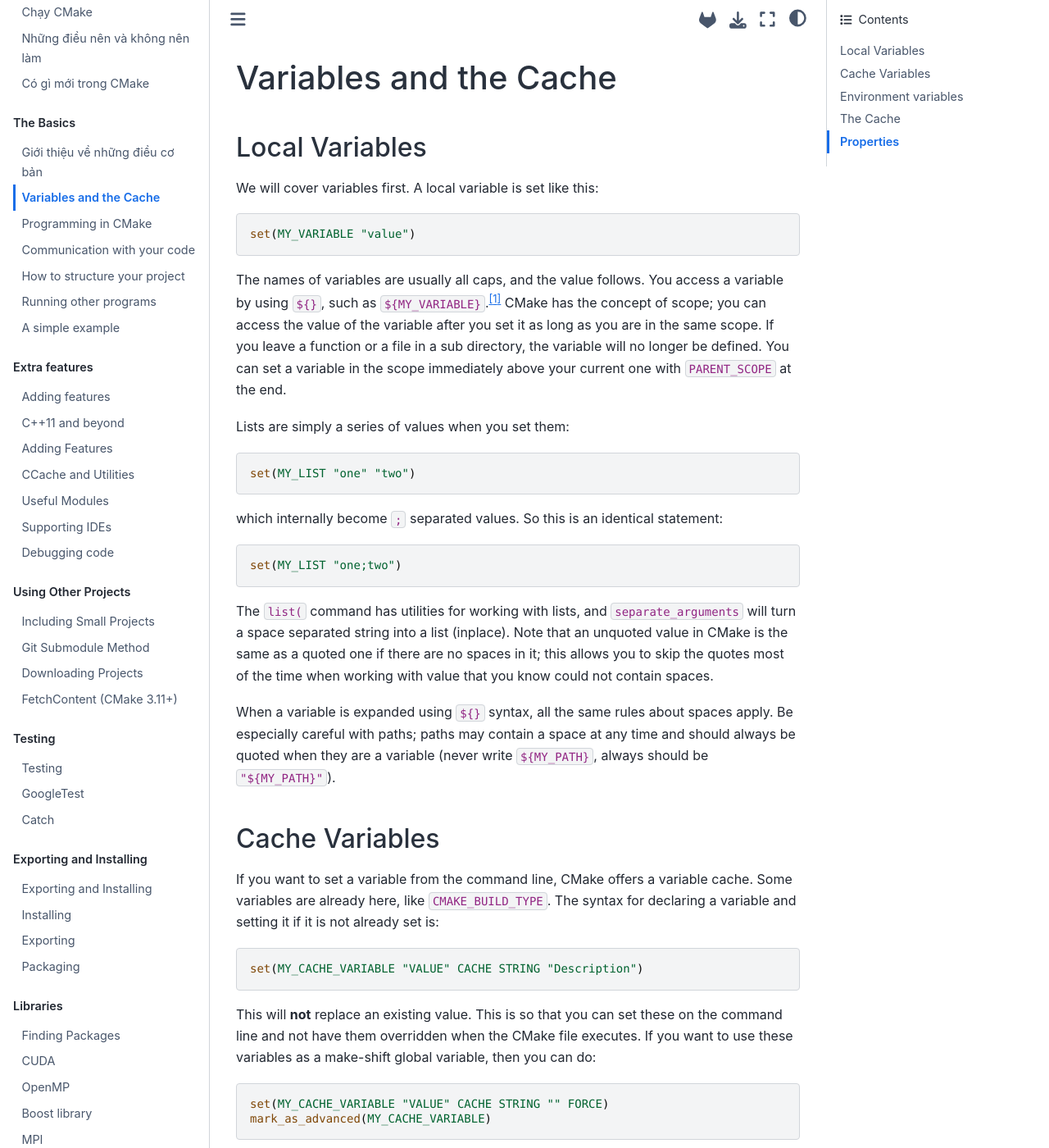
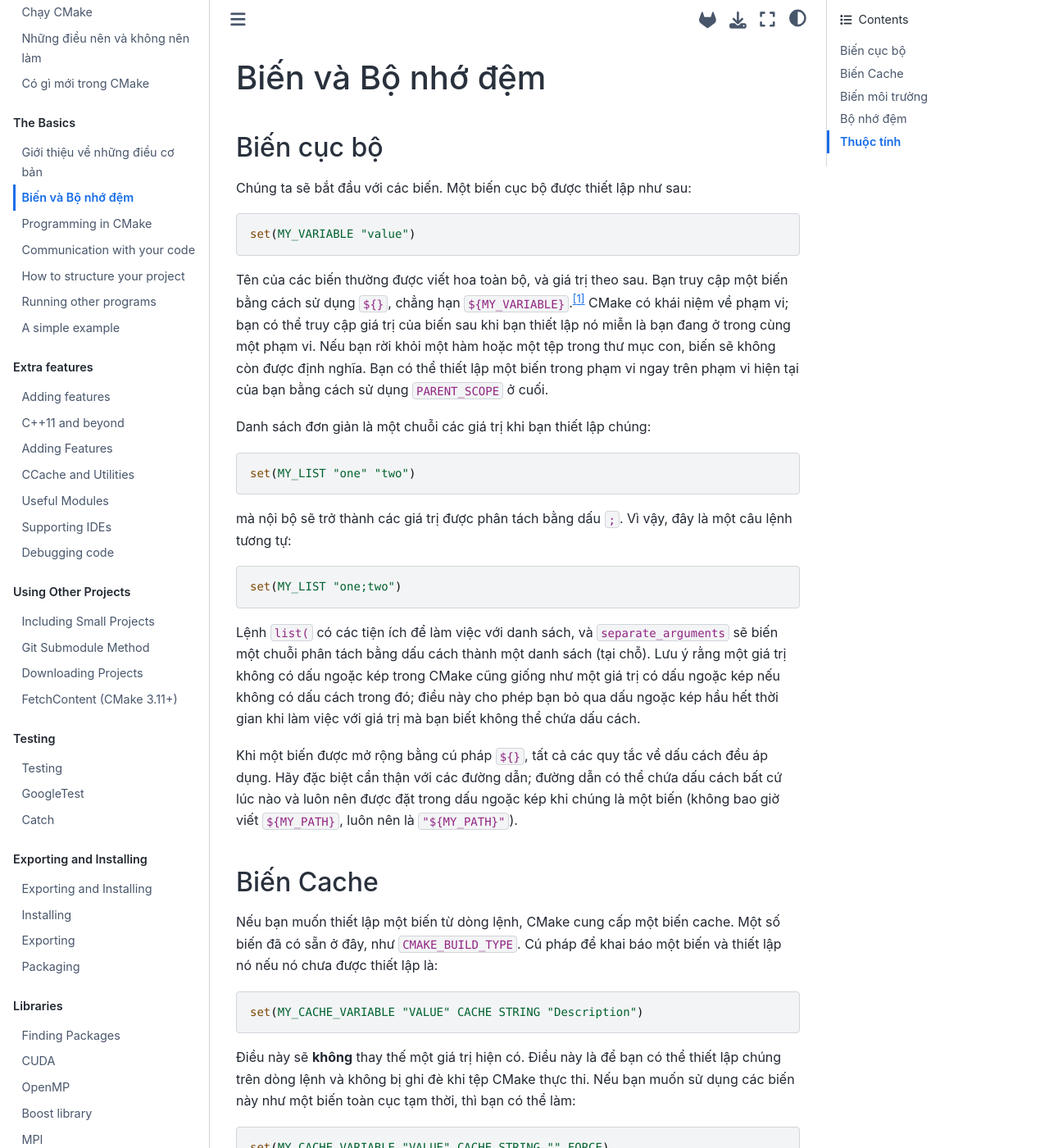
Before and after one commit to xuanvuong1702/Modern-CMake-VI-VN, a Jupyter Book: the page built from chapters/basics/variables.md, in a window 1280 px wide and 1400 px high. Shown: the whole window at 82% size. Built offline with Jupyter Book 1.0.4 settings and Sphinx 7.4.7 and the Sphinx Book theme 1.1.4, drawn with Linux system fonts in a browser that asks for light colours; some of the changed text lies outside the part shown.

Commit message:
translate variable

````diff
--- a/chapters/basics/variables.md
+++ b/chapters/basics/variables.md
@@ -1,75 +1,71 @@
-# Variables and the Cache
+# Biến và Bộ nhớ đệm
 
-## Local Variables
+## Biến cục bộ
 
-We will cover variables first. A local variable is set like this:
+Chúng ta sẽ bắt đầu với các biến. Một biến cục bộ được thiết lập như sau:
 
 ```CMake
 set(MY_VARIABLE "value")
 ```
 
-The names of variables are usually all caps, and the value follows. You access a variable by using `${}`, such as `${MY_VARIABLE}`.[^1] CMake has the concept of scope; you can access the value of the variable after you set it as long as you are in the same scope. If you leave a function or a file in a sub directory, the variable will no longer be defined. You can set a variable in the scope immediately above your current one with `PARENT_SCOPE` at the end.
+Tên của các biến thường được viết hoa toàn bộ, và giá trị theo sau. Bạn truy cập một biến bằng cách sử dụng `${}`, chẳng hạn `${MY_VARIABLE}`.[^1] CMake có khái niệm về phạm vi; bạn có thể truy cập giá trị của biến sau khi bạn thiết lập nó miễn là bạn đang ở trong cùng một phạm vi. Nếu bạn rời khỏi một hàm hoặc một tệp trong thư mục con, biến sẽ không còn được định nghĩa. Bạn có thể thiết lập một biến trong phạm vi ngay trên phạm vi hiện tại của bạn bằng cách sử dụng `PARENT_SCOPE` ở cuối.
 
-Lists are simply a series of values when you set them:
+Danh sách đơn giản là một chuỗi các giá trị khi bạn thiết lập chúng:
 
 ```cmake
 set(MY_LIST "one" "two")
 ```
 
-which internally become `;` separated values. So this is an identical statement:
+mà nội bộ sẽ trở thành các giá trị được phân tách bằng dấu `;`. Vì vậy, đây là một câu lệnh tương tự:
 
 ```cmake
 set(MY_LIST "one;two")
 ```
+Lệnh `list(` có các tiện ích để làm việc với danh sách, và `separate_arguments` sẽ biến một chuỗi phân tách bằng dấu cách thành một danh sách (tại chỗ). Lưu ý rằng một giá trị không có dấu ngoặc kép trong CMake cũng giống như một giá trị có dấu ngoặc kép nếu không có dấu cách trong đó; điều này cho phép bạn bỏ qua dấu ngoặc kép hầu hết thời gian khi làm việc với giá trị mà bạn biết không thể chứa dấu cách.
 
-The `list(` command has utilities for working with lists, and `separate_arguments` will turn a space separated string into a list (inplace). Note that an unquoted value in CMake is the same as a quoted one if there are no spaces in it; this allows you to skip the quotes most of the time when working with value that you know could not contain spaces.
+Khi một biến được mở rộng bằng cú pháp `${}`, tất cả các quy tắc về dấu cách đều áp dụng. Hãy đặc biệt cẩn thận với các đường dẫn; đường dẫn có thể chứa dấu cách bất cứ lúc nào và luôn nên được đặt trong dấu ngoặc kép khi chúng là một biến (không bao giờ viết `${MY_PATH}`, luôn nên là `"${MY_PATH}"`).
 
-When a variable is expanded using `${}` syntax, all the same rules about spaces apply. Be especially careful with paths; paths may contain a space at any time and should always be quoted when they are a variable (never write `${MY_PATH}`, always should
-be `"${MY_PATH}"`).
+## Biến Cache
 
-## Cache Variables
-
-If you want to set a variable from the command line, CMake offers a variable cache. Some variables are already here, like `CMAKE_BUILD_TYPE`. The syntax for declaring a variable and setting it if it is not already set is:
+Nếu bạn muốn thiết lập một biến từ dòng lệnh, CMake cung cấp một biến cache. Một số biến đã có sẵn ở đây, như `CMAKE_BUILD_TYPE`. Cú pháp để khai báo một biến và thiết lập nó nếu nó chưa được thiết lập là:
 
 ```cmake
 set(MY_CACHE_VARIABLE "VALUE" CACHE STRING "Description")
 ```
 
-This will **not** replace an existing value. This is so that you can set these on the command line and not have them overridden when the CMake file executes. If you want to use these variables as a make-shift global variable, then you can do:
+Điều này sẽ **không** thay thế một giá trị hiện có. Điều này là để bạn có thể thiết lập chúng trên dòng lệnh và không bị ghi đè khi tệp CMake thực thi. Nếu bạn muốn sử dụng các biến này như một biến toàn cục tạm thời, thì bạn có thể làm:
 
 ```cmake
 set(MY_CACHE_VARIABLE "VALUE" CACHE STRING "" FORCE)
 mark_as_advanced(MY_CACHE_VARIABLE)
 ```
 
-The first line will cause the value to be set no matter what, and the second line will keep the variable from showing up in the list of variables if you run `cmake -L ..` or use a GUI. This is so common, you can also use the `INTERNAL` type to do the same thing (though technically it forces the STRING type, this won't affect any CMake code that depends on the variable):
+Dòng đầu tiên sẽ khiến giá trị được thiết lập bất kể điều gì, và dòng thứ hai sẽ giữ biến không xuất hiện trong danh sách các biến nếu bạn chạy `cmake -L ..` hoặc sử dụng GUI. Điều này rất phổ biến, bạn cũng có thể sử dụng kiểu `INTERNAL` để làm điều tương tự (mặc dù về mặt kỹ thuật nó buộc kiểu STRING, điều này sẽ không ảnh hưởng đến bất kỳ mã CMake nào phụ thuộc vào biến):
 
 ```cmake
 set(MY_CACHE_VARIABLE "VALUE" CACHE INTERNAL "")
 ```
-
-Since `BOOL` is such a common variable type, you can set it more succinctly with the shortcut:
+Vì `BOOL` là một kiểu biến rất phổ biến, bạn có thể thiết lập nó ngắn gọn hơn với lệnh tắt:
 
 ```cmake
-option(MY_OPTION "This is settable from the command line" OFF)
+option(MY_OPTION "Có thể thiết lập từ dòng lệnh" OFF)
 ```
 
-For the `BOOL` datatype, there are several different wordings for `ON` and `OFF`.
+Đối với kiểu dữ liệu `BOOL`, có nhiều cách viết khác nhau cho `ON` và `OFF`.
 
-See [cmake-variables] for a listing of known variables in CMake.
+Xem [cmake-variables] để biết danh sách các biến đã biết trong CMake.
 
-## Environment variables
+## Biến môi trường
 
-You can also `set(ENV{variable_name} value)` and get `$ENV{variable_name}` environment variables, though it is generally a very good idea to avoid them.
+Bạn cũng có thể `set(ENV{variable_name} value)` và lấy biến môi trường `$ENV{variable_name}`, mặc dù nói chung nên tránh sử dụng chúng.
 
-## The Cache
+## Bộ nhớ đệm
 
-The cache is actually just a text file, `CMakeCache.txt`, that gets created in the build directory when you run CMake. This is how CMake remembers anything you set, so you don't have to re-list your options every time you rerun CMake.
+Bộ nhớ đệm thực chất chỉ là một tệp văn bản, `CMakeCache.txt`, được tạo ra trong thư mục build khi bạn chạy CMake. Đây là cách CMake ghi nhớ bất kỳ thứ gì bạn đã thiết lập, vì vậy bạn không phải liệt kê lại các tùy chọn của mình mỗi khi bạn chạy lại CMake.
 
-## Properties
+## Thuộc tính
 
-The other way CMake stores information is in properties. This is like a variable, but it is attached to some other item, like a directory or a target. A global property can be a useful uncached global variable. Many target properties are initialized from a matching variable with `CMAKE_` at the front. So setting `CMAKE_CXX_STANDARD`, for example, will mean that all new targets created will have `CXX_STANDARD` set to that when they are created. There are two
-ways to set properties:
+Cách khác mà CMake lưu trữ thông tin là trong các thuộc tính. Đây giống như một biến, nhưng nó được gắn vào một mục khác, như một thư mục hoặc một mục tiêu. Một thuộc tính toàn cục có thể là một biến toàn cục không được lưu trong bộ nhớ đệm. Nhiều thuộc tính mục tiêu được khởi tạo từ một biến tương ứng với `CMAKE_` ở đầu. Vì vậy, thiết lập `CMAKE_CXX_STANDARD`, ví dụ, sẽ có nghĩa là tất cả các mục tiêu mới được tạo sẽ có `CXX_STANDARD` được thiết lập khi chúng được tạo. Có hai cách để thiết lập thuộc tính:
 
 ```cmake
 set_property(TARGET TargetName
@@ -79,16 +75,16 @@ set_target_properties(TargetName PROPERTIES
                       CXX_STANDARD 11)
 ```
 
-The first form is more general, and can set multiple targets/files/tests at once, and has useful options. The second is a shortcut for setting several properties on one target. And you can get properties similarly:
+Hình thức đầu tiên tổng quát hơn, và có thể thiết lập nhiều mục tiêu/tệp/kiểm tra cùng một lúc, và có các tùy chọn hữu ích. Hình thức thứ hai là một lối tắt để thiết lập nhiều thuộc tính trên một mục tiêu. Và bạn có thể lấy thuộc tính tương tự như sau:
 
 ```cmake
 get_property(ResultVariable TARGET TargetName PROPERTY CXX_STANDARD)
 ```
 
-See [cmake-properties] for a listing of all known properties. You can also make your own in some cases.[^2]
+Xem [cmake-properties] để biết danh sách tất cả các thuộc tính đã biết. Bạn cũng có thể tạo thuộc tính của riêng mình trong một số trường hợp.[^2]
 
 [cmake-properties]: https://cmake.org/cmake/help/latest/manual/cmake-properties.7.html
 [cmake-variables]: https://cmake.org/cmake/help/latest/manual/cmake-variables.7.html
 
-[^1]: `if` statements are a bit odd in that they can take the variable with or without the surrounding syntax; this is there for historical reasons: `if` predates the `${}` syntax.
-[^2]: Interface targets, for example, may have limits on custom properties that are allowed.
+[^1]: Các câu lệnh `if` hơi kỳ lạ ở chỗ chúng có thể lấy biến có hoặc không có cú pháp bao quanh; điều này tồn tại vì lý do lịch sử: `if` có trước cú pháp `${}`.
+[^2]: Các mục tiêu giao diện, chẳng hạn, có thể có giới hạn về các thuộc tính tùy chỉnh được phép.
````
